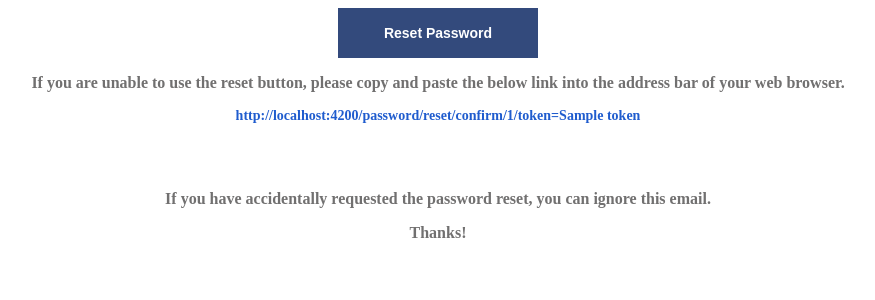
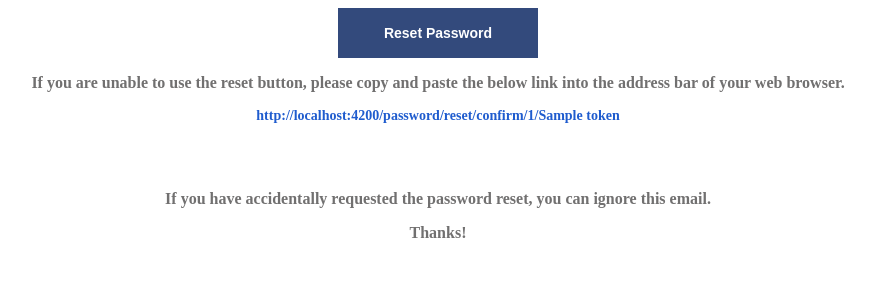
Before and after one commit to GiorgosXonikis/django-rest-api-prototype, a Django app: template accounts/templates/reset_password_email.html in a window 1280 px wide. Shown: the part 160-460 px from the top of the page, without its empty margins (202-1077 px from the left). Run offline with Django 3.2, Linux system fonts and the light colour scheme; the template is opened without the code that fills it: most values are stand-ins (such as "Sample title", 1, 10 or a date in 2020); parts of the project's set-up code (start-up, migrations or seed data) failed here and were passed over.

Commit message:
initial commit

```diff
--- a/accounts/templates/reset_password_email.html
+++ b/accounts/templates/reset_password_email.html
@@ -38,7 +38,7 @@
         </p>
 
         <p id='link' style="color: #1f5cce; font-size: 14px;">
-            http://localhost:4200/password/reset/confirm/{{uid}}/token={{token}}
+            http://localhost:4200/password/reset/confirm/{{uid}}/{{token}}
         </p>
 
         <br><br>
--- a/registration/templates/registration_email.html
+++ b/registration/templates/registration_email.html
@@ -1,4 +1,4 @@
-<!DOCTYPE html>confi
+<!DOCTYPE html>
 <html lang="en">
     <head>
         <meta charset="UTF-8"/>
```
